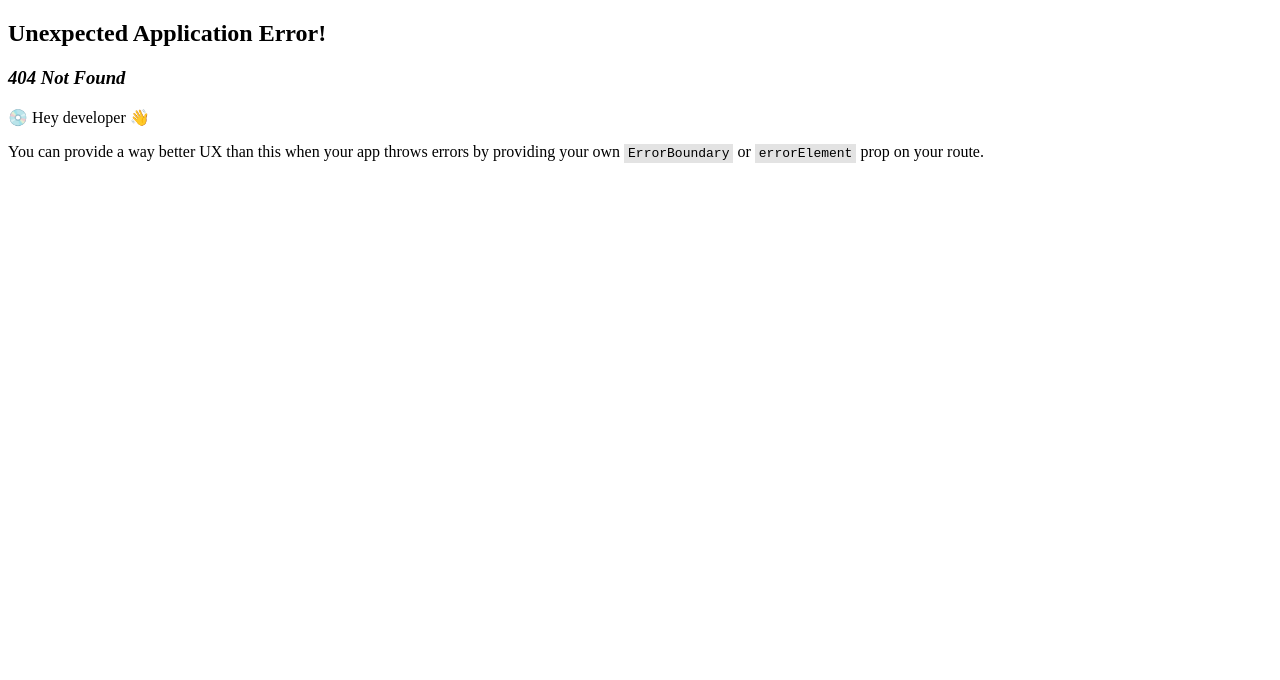
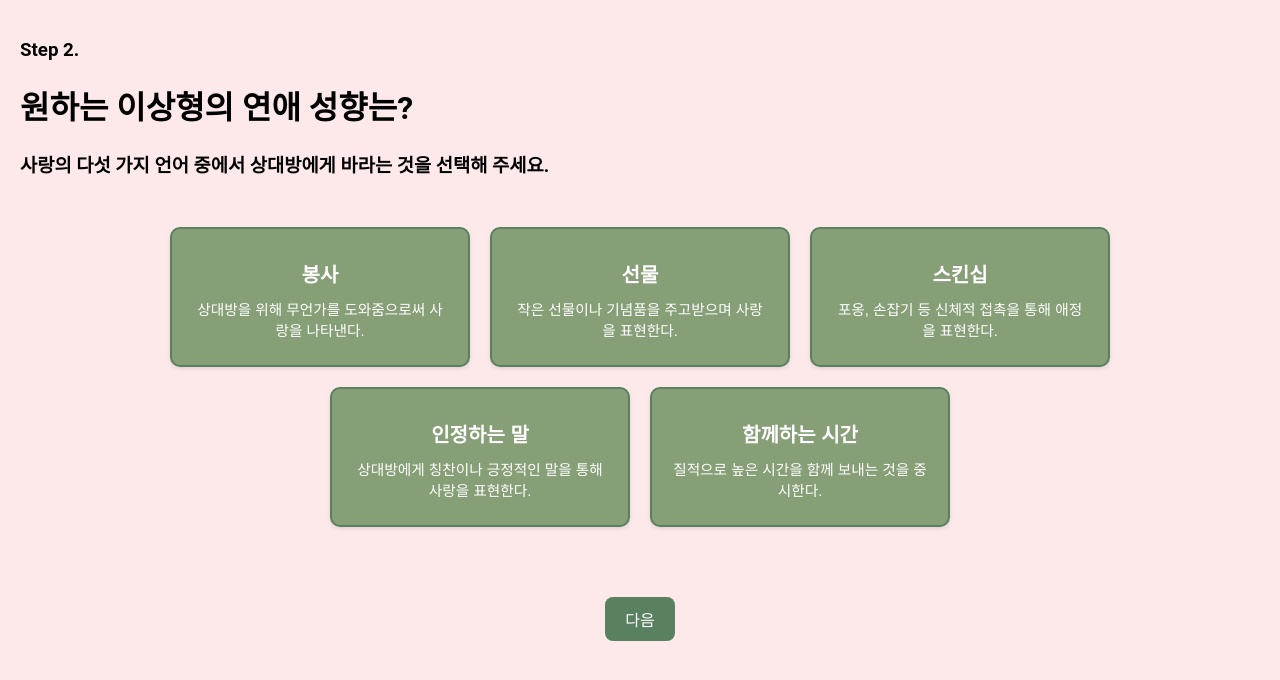
Before and after one commit to khinwaiyan/Chaki, a React (Create React App) app in the folder frontend/: page /love-language in a window 1280 px wide. Before the commit this address had no page. Shown: the top 680 px of the page. Built offline with nearby package versions, Linux system fonts and the light colour scheme.

Commit message:
feat: love language page
- UI for this page
- Set up the common background for all pages

```diff
--- a/frontend/src/App.js
+++ b/frontend/src/App.js
@@ -3,6 +3,7 @@ import {
   createBrowserRouter,
   RouterProvider
 } from "react-router-dom";
+import SelectLoveLanguagePage from './LoveLanguage/LoveLanguage';
 
 
 
@@ -10,8 +11,15 @@ const router = createBrowserRouter([
   {
     path: '/',
     element: (
+
     <>
     </>
+    )
+  },
+  {
+    path: '/love-language',
+    element: (
+      <SelectLoveLanguagePage />
     )
   }
 ]);
--- /dev/null
+++ b/frontend/src/LoveLanguage/LoveLanguage.css
@@ -0,0 +1,48 @@
+.love-language-menu {
+    display: flex;
+    flex-wrap: wrap;
+    justify-content: center;
+    gap: 20px;
+    margin-top: 50px;
+    margin-bottom: 50px;
+}
+
+.love-language-option {
+    background-color: #869F77;
+    border: 2px solid #588061;
+    border-radius: 10px;
+    padding: 20px;
+    width: 300px;
+    text-align: center;
+    box-shadow: 0 2px 4px rgba(0, 0, 0, 0.1);
+    transition: transform 0.2s;
+    cursor: pointer;
+}
+
+.love-language-option h2 {
+    margin: 10px 0;
+    font-size: 1.5em;
+    color: white;
+}
+
+.love-language-option p {
+    margin: 5px 0;
+    font-size: 1.1em;
+    color: white;
+}
+
+.love-language-option:hover {
+    transform: scale(1.05);
+}
+
+.select-love-language-content {
+    text-align: justify;
+    padding: 20px;
+}
+
+
+.next-button-container {
+    display: flex;
+    justify-content: center;
+    margin-top: 20px;
+}
--- /dev/null
+++ b/frontend/src/LoveLanguage/LoveLanguage.js
@@ -0,0 +1,51 @@
+import './LoveLanguage.css';
+import '../common.css';
+
+function LoveLanguageOption({ type, description, onSelect }) {
+    return (
+        <button className='love-language-option' onClick={() => onSelect(type)}>
+            <h2>{type}</h2>
+            <p>{description}</p>
+        </button>
+    )
+}
+
+function LoveLanguageMenu() {
+    const love_languages = {
+        "봉사": "상대방을 위해 무언가를 도와줌으로써 사랑을 나타낸다.",
+        "선물": "작은 선물이나 기념품을 주고받으며 사랑을 표현한다.",
+        "스킨십": "포옹, 손잡기 등 신체적 접촉을 통해 애정을 표현한다.",
+        "인정하는 말": "상대방에게 칭찬이나 긍정적인 말을 통해 사랑을 표현한다.",
+        "함께하는 시간": "질적으로 높은 시간을 함께 보내는 것을 중시한다."
+    }
+
+    return (
+        <div className="love-language-menu">
+            {Object.entries(love_languages).map(([type, description]) => (
+                <LoveLanguageOption key={type} type={type} description={description} onSelect={console.log} />
+            ))}
+        </div>
+    )
+}
+
+export default function SelectLoveLanguagePage() {
+
+
+    return (
+        <div className='total-page'>
+            <div className='select-love-language-content'>
+                <h3>Step 2.</h3>
+                <h1>원하는 이상형의 연애 성향는?</h1>
+                <div></div>
+                <h3>사랑의 다섯 가지 언어 중에서 상대방에게 바라는 것을 선택해 주세요.</h3>
+                <div>
+                    <LoveLanguageMenu />
+                </div>
+                <div className='next-button-container'>
+                    <button className='next-button'>다음</button>
+                </div>
+            </div>
+        </div>
+
+    )
+}
--- /dev/null
+++ b/frontend/src/common.css
@@ -0,0 +1,18 @@
+.next-button {
+    background-color: #588061;
+    color: white;
+    border: none;
+    border-radius: 8px;
+    padding: 10px 20px;
+    font-size: 16px;
+    cursor: pointer;
+    margin-top: 20px;
+}
+
+html, body {
+    height: 100%;
+    margin: 0;
+    padding: 0;
+    font-family: 'Roboto', sans-serif;
+    background-color: #FDE9EA;
+}
```
